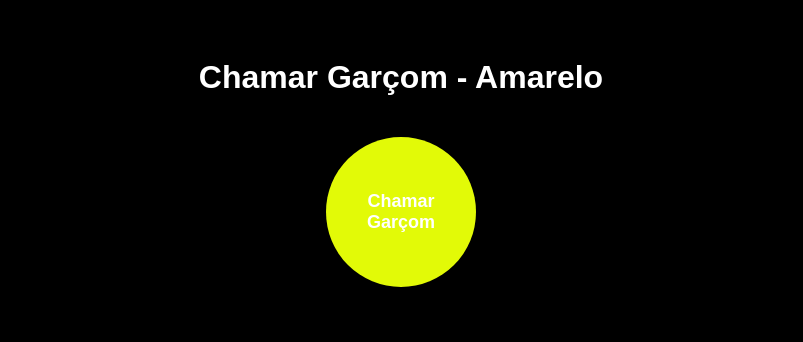
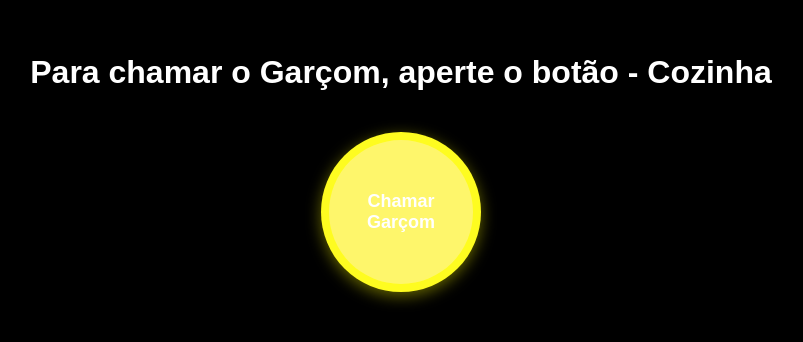
Before and after one commit to JHRG-cod/Appm, a plain HTML site: page telas/amarelo.html in a window 1280 px wide. Shown: the part 228-570 px from the top of the page, without its empty margins (239-1042 px from the left). Drawn offline with Linux system fonts and the light colour scheme.

Commit message:
Configurando as telas

```diff
--- a/css/amarelo.css
+++ b/css/amarelo.css
@@ -13,20 +13,22 @@ body {
 }
 
 button {
-    width: 150px;
-    height: 150px;
-    border: none;
-    border-radius: 50%;
-    background-color: #e2fa07; /* Amarelo */
-    color: white; /* Texto branco */
+    width: 160px;
+    height: 160px;
+    border: 8px solid rgba(255, 255, 0, 0.7); /* Borda simulando brilho */
+    border-radius: 60%;
+    background-color: #FEF66B; /* Amarelo */
+    color: rgb(255, 255, 255); /* Texto branco */
     font-size: 18px;
     font-weight: bold;
     cursor: pointer;
     margin: 20px;
-    transition: transform 0.2s ease, background-color 0.2s ease;
+    transition: transform 0.2s ease, background-color 0.2s ease, box-shadow 0.2s ease;
+    box-shadow: 0 4px 15px rgba(255, 255, 0, 0.4); /* Brilho inicial leve */
 }
 
 button:hover {
-    background-color: #fdfd96; /* Amarelo claro ao passar o mouse */
+    background-color: #ffff00; /* Amarelo claro ao passar o mouse */
+    border: 5px solid rgba(255, 255, 0, 1); /* Brilho mais forte ao passar o mouse */
     transform: scale(1.1); /* Aumenta o botão ao passar o mouse */
 }
--- a/telas/amarelo.html
+++ b/telas/amarelo.html
@@ -7,7 +7,7 @@
     <link rel="stylesheet" href="../css/amarelo.css">
 </head>
 <body>
-    <h1>Chamar Garçom - Amarelo</h1>
+    <h1>Para chamar o Garçom, aperte o botão - Cozinha</h1>
     <button onclick="chamarGarcom('amarelo')">Chamar Garçom</button>
        <!--<button onclick="location.href='../index.html'">Voltar</button>-->
     <script src="../js/script.js"></script>
```
Also changed, not shown: telas/azul.html (+1 -1 lines), telas/verde.html (+3 -3 lines), telas/vermelho.html (+1 -1 lines).
